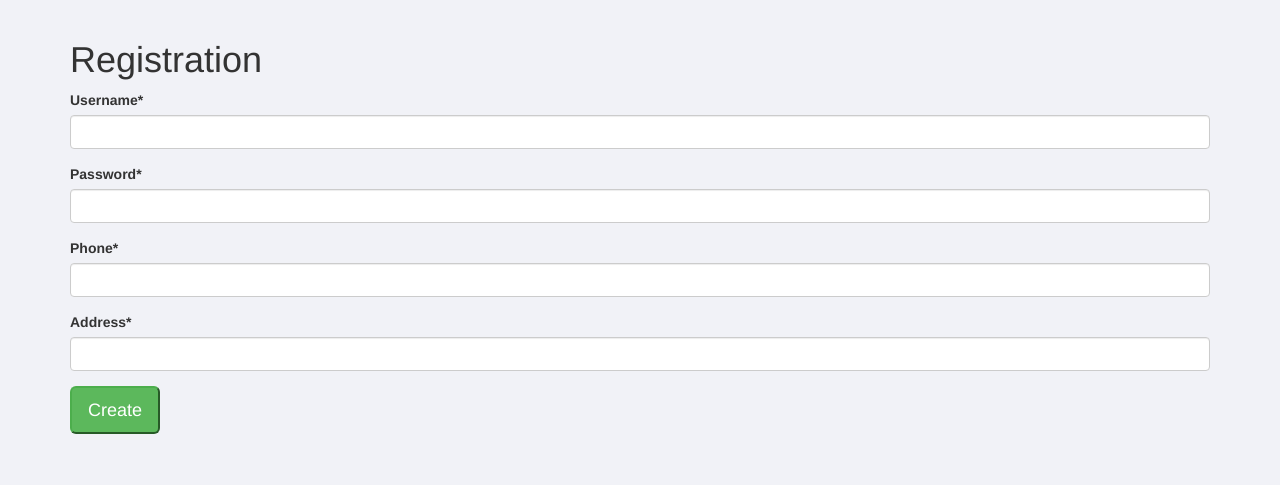
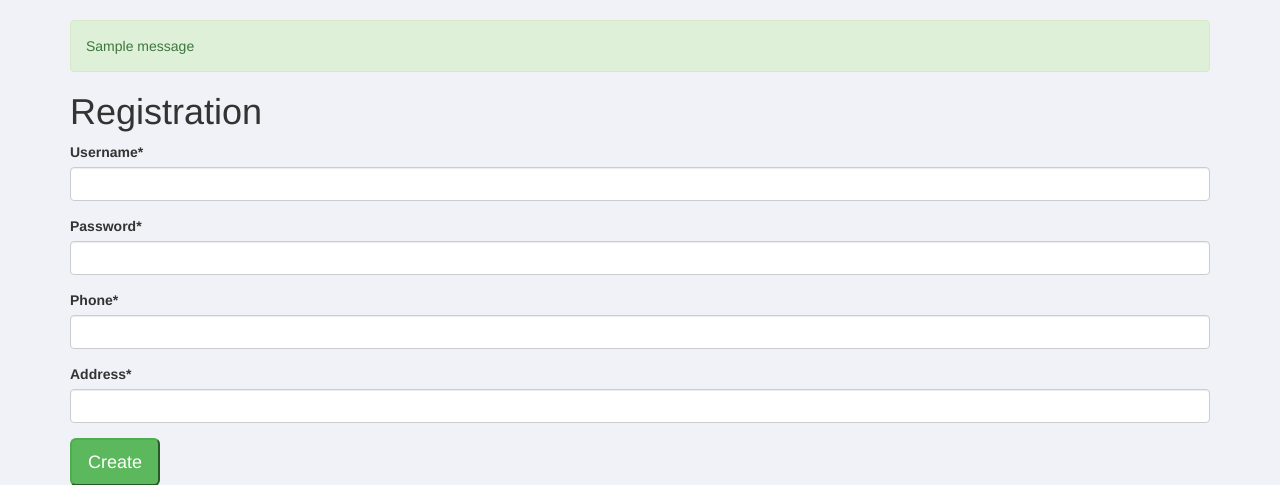
Before and after one commit to VanionVina/first-test-django, a Django app: page /registration/ in a window 1280 px wide. Shown: the part 70-555 px from the top of the page. Run offline with Django 3.2, Linux system fonts and the light colour scheme; one stand-in notice (Sample message) is shown; some libraries are stand-ins or nearby versions.

Commit message:
Minor fixes

```diff
--- a/mainapp/forms.py
+++ b/mainapp/forms.py
@@ -3,5 +3,5 @@ from django import forms
 class Registration(forms.Form):
     username = forms.CharField()
     password = forms.CharField(widget=forms.PasswordInput)
-    phone = forms.CharField()
+    phone = forms.IntegerField()
     address = forms.CharField()
--- a/mainapp/mixins.py
+++ b/mainapp/mixins.py
@@ -19,5 +19,7 @@ class GetCurtMixin(View):
             if not cart:
                 cart = Cart.objects.create(owner=customer)
             self.cart = cart
+        else:
+            self.cart = None
 
         return super().dispatch(request, *args, **kwargs)
--- a/mainapp/templates/registration/registration.html
+++ b/mainapp/templates/registration/registration.html
@@ -1,6 +1,14 @@
 {% extends 'base.html' %}
 {% load crispy_forms_tags %}
 {% block content %}
+
+{% if messages %}
+    {% for message in messages %}
+        <div class='alert alert-success'>
+            {{message}}
+        </div>
+    {% endfor %}
+{% endif %}
 
 <h1>Registration</h1>
 
--- a/mainapp/views.py
+++ b/mainapp/views.py
@@ -79,6 +79,10 @@ class RegistrationView(View):
         form = Registration(request.POST)
         if form.is_valid():
             username = request.POST.get('username')
+            user_name_is_used = User.objects.filter(username=username).first()
+            if user_name_is_used:
+                messages.add_message(request, messages.INFO, 'This username is taken')
+                return render(request, 'registration//registration.html', context={'form': form})
             password = request.POST.get('password')
             phone = request.POST.get('phone')
             address = request.POST.get('address')
@@ -94,6 +98,9 @@ class RegistrationView(View):
 class AddToCart(GetCurtMixin, View):
 
     def get(self, request, product_slug, category_slug):
+        if not request.user.is_authenticated:
+            messages.add_message(request, messages.INFO, 'Log in to do this')
+            return HttpResponseRedirect(reverse('login'))
         user = User.objects.get(username=request.user.username)
         customer = Customer.objects.get(user=user)
         category = Category.objects.get(slug=category_slug)
```
Also changed, not shown: mainapp/models.py (+7 -2 lines), db.sqlite3.
